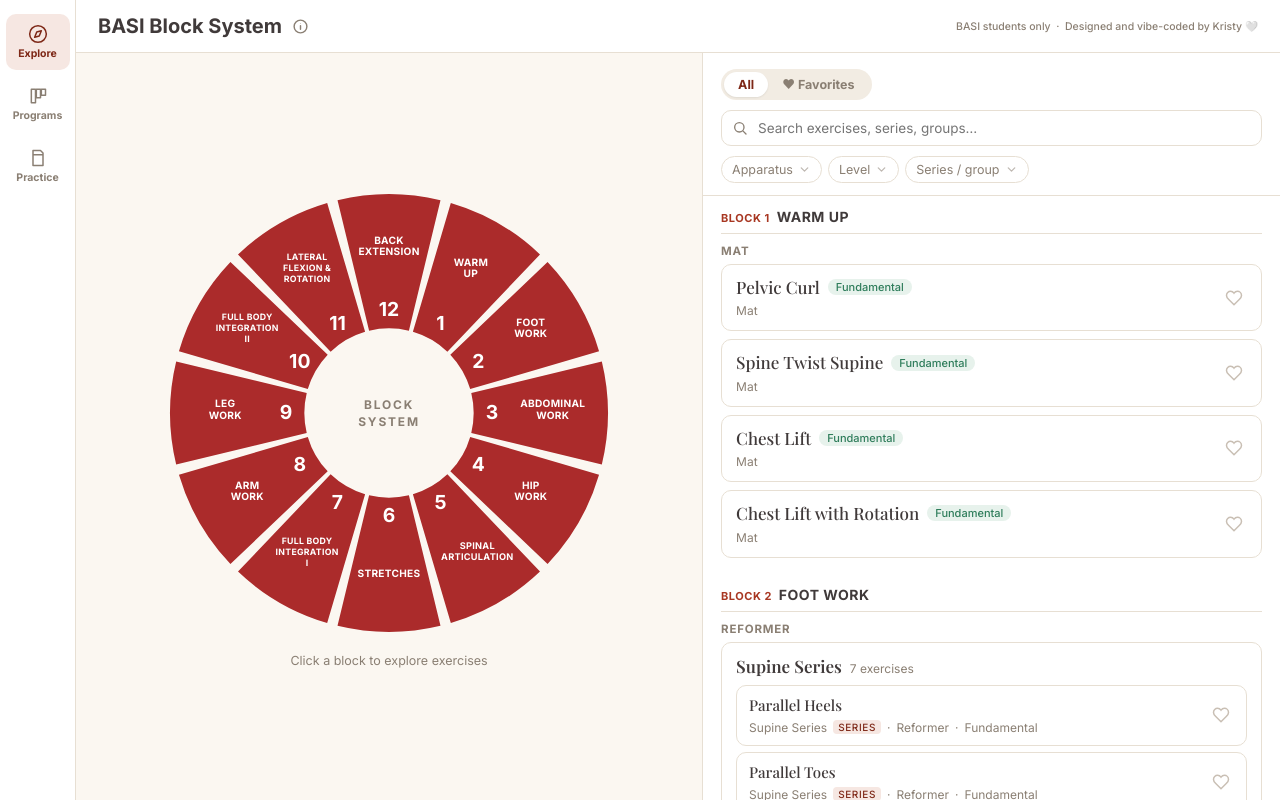
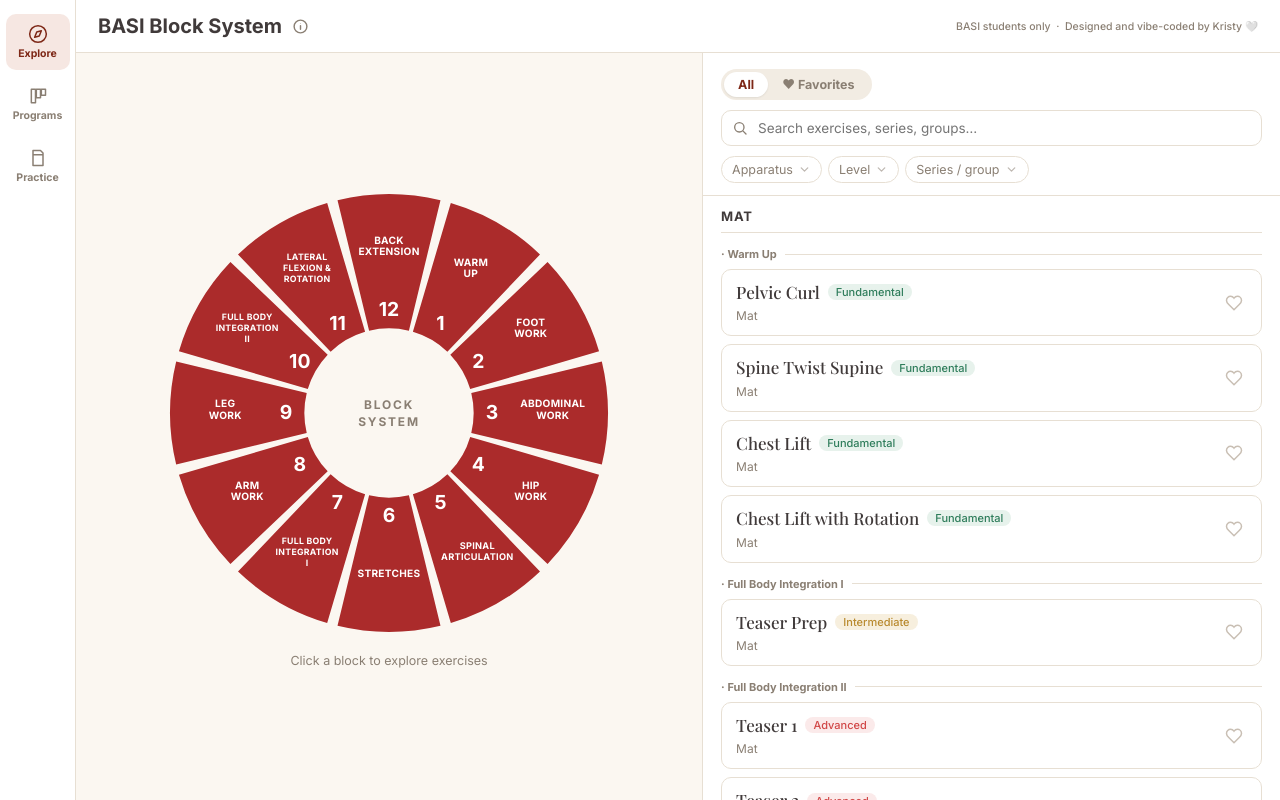
Before and after one commit to its-kristyc/block-learning, a React (Vite) app: page / in a window 1280 px wide. Built offline with nearby package versions, Linux system fonts and the light colour scheme; a web font is replaced by a local one.

Commit message:
Apparatus-first layout with subtle block dividers in all view
All view now groups by apparatus (bold header) then shows block transitions
as lightweight '· Block Name ────' rules. Block-selected view uses apparatus
sections with increased gap (24px) between groups.

```diff
--- a/src/features/explore/SeriesGroupedList.jsx
+++ b/src/features/explore/SeriesGroupedList.jsx
@@ -13,17 +13,24 @@
   return i === -1 ? 999 : i;
 }
 
-function blockLabel(n) {
-  if (n === 13) return { num: '1.1', name: 'Foundation' };
-  return { num: String(n), name: BLOCKS[n - 1] ?? `Block ${n}` };
+function blockName(n) {
+  if (n === 13) return 'Foundation';
+  return BLOCKS[n - 1] ?? `Block ${n}`;
 }
 
-function sortList(list) {
+function sortList(list, apparatusFirst) {
   return [...list].sort((a, b) => {
+    if (apparatusFirst) {
+      const ad = apparatusRank(a.apparatus) - apparatusRank(b.apparatus);
+      if (ad !== 0) return ad;
+      const bd = blockRank(a.block) - blockRank(b.block);
+      if (bd !== 0) return bd;
+    } else {
       const bd = blockRank(a.block) - blockRank(b.block);
       if (bd !== 0) return bd;
       const ad = apparatusRank(a.apparatus) - apparatusRank(b.apparatus);
       if (ad !== 0) return ad;
+    }
     return levelRank(a.level) - levelRank(b.level);
   });
 }
@@ -87,20 +94,13 @@
   );
 }
 
-function ApparatusSection({ apparatus, items, allIds, user, toggleFav, openFrom }) {
-  const segments = toCollectionSegments(items);
+function BlockDivider({ name }) {
   return (
-    <div style={{ marginTop: 10 }}>
-      <div style={{
-        fontSize: 11.5, fontWeight: 800, textTransform: 'uppercase',
-        letterSpacing: 0.8, color: C.muted, paddingBottom: 6,
-      }}>
-        {apparatus}
-      </div>
-      <CollectionSegments
-        segments={segments} allIds={allIds}
-        user={user} toggleFav={toggleFav} openFrom={openFrom}
-      />
+    <div style={{ display: 'flex', alignItems: 'center', gap: 8, margin: '14px 0 8px' }}>
+      <span style={{ fontSize: 11, fontWeight: 700, color: C.muted, whiteSpace: 'nowrap' }}>
+        · {name}
+      </span>
+      <div style={{ flex: 1, height: 1, background: C.line }} />
     </div>
   );
 }
@@ -115,49 +115,59 @@
 export function SeriesGroupedList({ list, user, toggleFav, openFrom, groupByBlock }) {
   if (!list.length) return <Empty msg="No exercises match these filters." />;
 
-  const sorted = sortList(list);
+  const sorted = sortList(list, groupByBlock);
   const allIds = sorted.map(e => e.id);
 
   if (!groupByBlock) {
+    // Block selected — apparatus sections with more breathing room
     return (
-      <div>
+      <div style={{ display: 'flex', flexDirection: 'column', gap: 24 }}>
         {groupByApparatus(sorted).map(({ apparatus, items }) => (
-          <ApparatusSection key={apparatus}
-            apparatus={apparatus} items={items} allIds={allIds}
+          <div key={apparatus}>
+            <div style={{
+              fontSize: 12, fontWeight: 800, textTransform: 'uppercase',
+              letterSpacing: 0.8, color: C.muted, paddingBottom: 8,
+            }}>
+              {apparatus}
+            </div>
+            <CollectionSegments
+              segments={toCollectionSegments(items)} allIds={allIds}
               user={user} toggleFav={toggleFav} openFrom={openFrom}
             />
+          </div>
         ))}
       </div>
     );
   }
 
-  const blockNums = [...new Set(sorted.map(e => e.block))]
+  // All view — apparatus first, block as subtle in-list divider
+  return (
+    <div style={{ display: 'flex', flexDirection: 'column', gap: 28 }}>
+      {groupByApparatus(sorted).map(({ apparatus, items }) => {
+        const blockNums = [...new Set(items.map(e => e.block))]
           .sort((a, b) => blockRank(a) - blockRank(b));
 
         return (
-    <div style={{ display: 'flex', flexDirection: 'column', gap: 28 }}>
-      {blockNums.map(n => {
-        const { num, name } = blockLabel(n);
-        const blockExs = sorted.filter(e => e.block === n);
+          <div key={apparatus}>
+            <div style={{
+              fontSize: 13, fontWeight: 800, textTransform: 'uppercase',
+              letterSpacing: 0.8, color: C.ink, paddingBottom: 8,
+              borderBottom: `1px solid ${C.line}`,
+            }}>
+              {apparatus}
+            </div>
+            {blockNums.map((n, i) => {
+              const blockItems = items.filter(e => e.block === n);
               return (
                 <div key={n}>
-            <div style={{
-              display: 'flex', alignItems: 'baseline', gap: 7,
-              paddingBottom: 8, borderBottom: `1px solid ${C.line}`,
-            }}>
-              <span style={{ fontSize: 11, fontWeight: 800, color: C.red, letterSpacing: 0.5 }}>
-                BLOCK {num}
-              </span>
-              <span style={{ fontSize: 14, fontWeight: 800, textTransform: 'uppercase', letterSpacing: 0.5, color: C.ink }}>
-                {name}
-              </span>
-            </div>
-            {groupByApparatus(blockExs).map(({ apparatus, items }) => (
-              <ApparatusSection key={apparatus}
-                apparatus={apparatus} items={items} allIds={allIds}
+                  <BlockDivider name={blockName(n)} />
+                  <CollectionSegments
+                    segments={toCollectionSegments(blockItems)} allIds={allIds}
                     user={user} toggleFav={toggleFav} openFrom={openFrom}
                   />
-            ))}
+                </div>
+              );
+            })}
           </div>
         );
       })}
```
Lines whose indentation alone changed are shown as unchanged.
